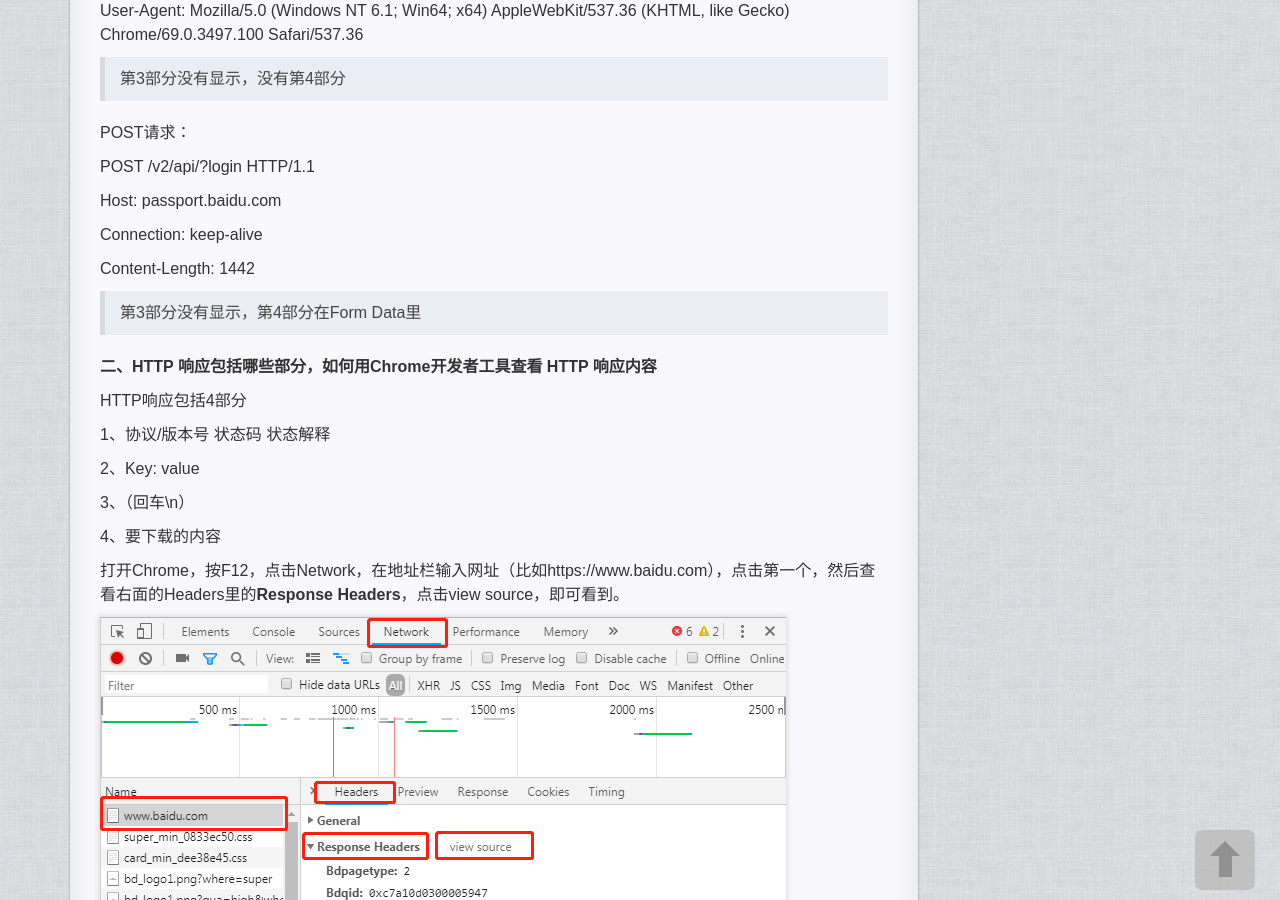
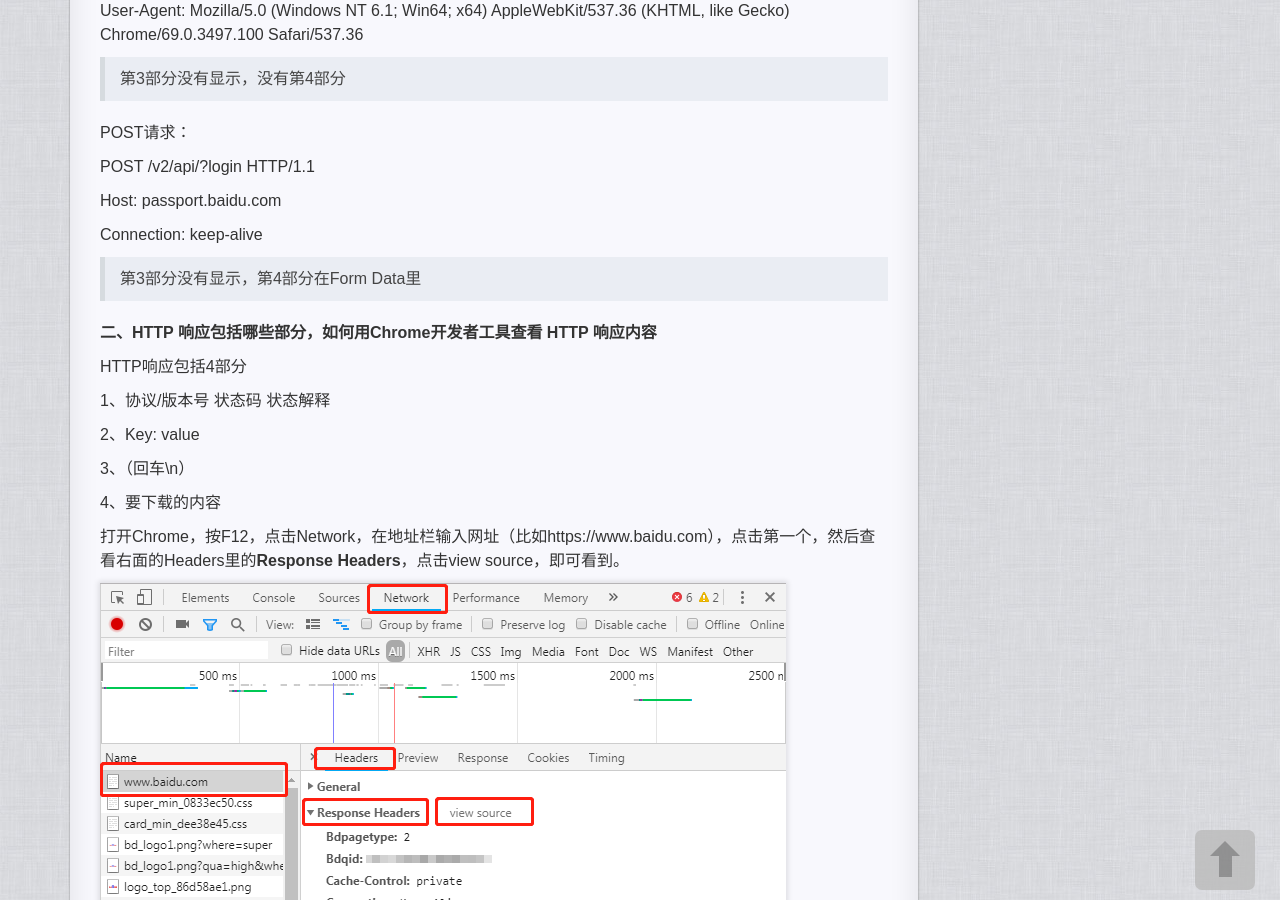
Before and after one commit to huzhengen/huzhengen.github.io, a Jekyll site: the page built from _posts/2018-10-09-about-http.md, in a window 1280 px wide and 900 px high, scrolled down 2332 px. Built offline with Jekyll 4.4.1, drawn with Linux system fonts in a browser that asks for light colours; nearby versions of some CDN libraries; comment, search, counter and statistics services are not loaded; a style sheet for code colours, icons or effects is not loaded; some of the changed text lies outside the part shown.

Commit message:
blog1009

```diff
--- a/_posts/2018-10-09-about-http.md
+++ b/_posts/2018-10-09-about-http.md
@@ -57,8 +57,6 @@ Host: passport.baidu.com
 
 Connection: keep-alive
 
-Content-Length: 1442
-
 > 第3部分没有显示，第4部分在Form Data里
 
 **二、HTTP 响应包括哪些部分，如何用Chrome开发者工具查看 HTTP 响应内容**
```
Also changed, not shown: other parts of _posts/2018-10-09-about-http.md (+0 -2 lines), static/images/http1.png, static/images/http2.png, static/images/http3.png, static/images/http4.png.
